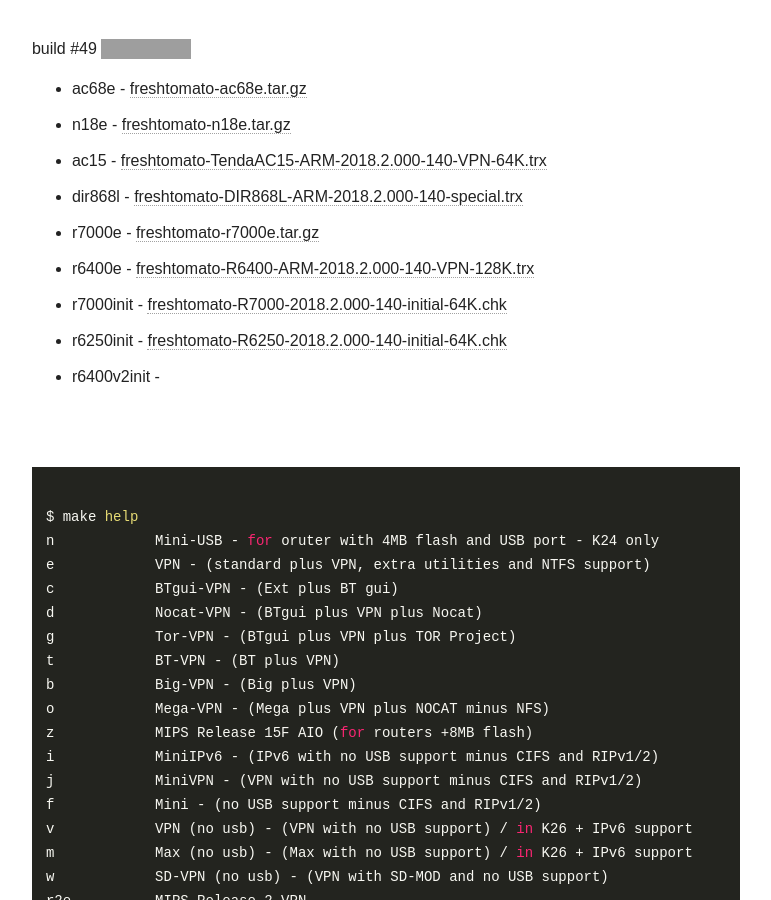
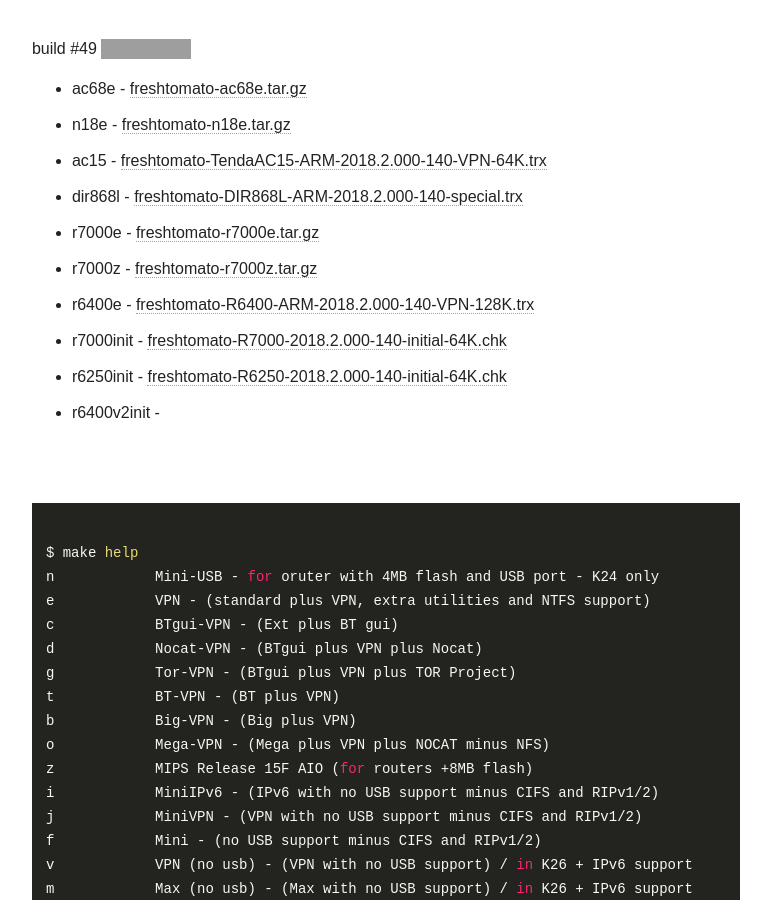
Before and after one commit to oglopss/freshTomato-ARM-ci-jekyll, a Jekyll site: the page built from index.html, in a window 1280 px wide and 900 px high, scrolled down 559 px. Shown: the whole window, without its empty margins (254-1025 px from the left). Built offline with Jekyll 4.4.1, drawn with Linux system fonts in a browser that asks for light colours; nearby versions of some CDN libraries; grey boxes are pictures that could not be loaded.

Commit message:
Travis build 49 r7000z pushed to gh-pages

```diff
--- a/_data/ss.yml
+++ b/_data/ss.yml
@@ -9,3 +9,4 @@
   - 0011 r7000init freshtomato-R7000-2018.2.000-140-initial-64K.chk
   - 0014 r6400v2init
   - 0012 r6250init freshtomato-R6250-2018.2.000-140-initial-64K.chk
+  - 0008 r7000z freshtomato-r7000z.tar.gz
```
Also changed, not shown: 1 other file.
